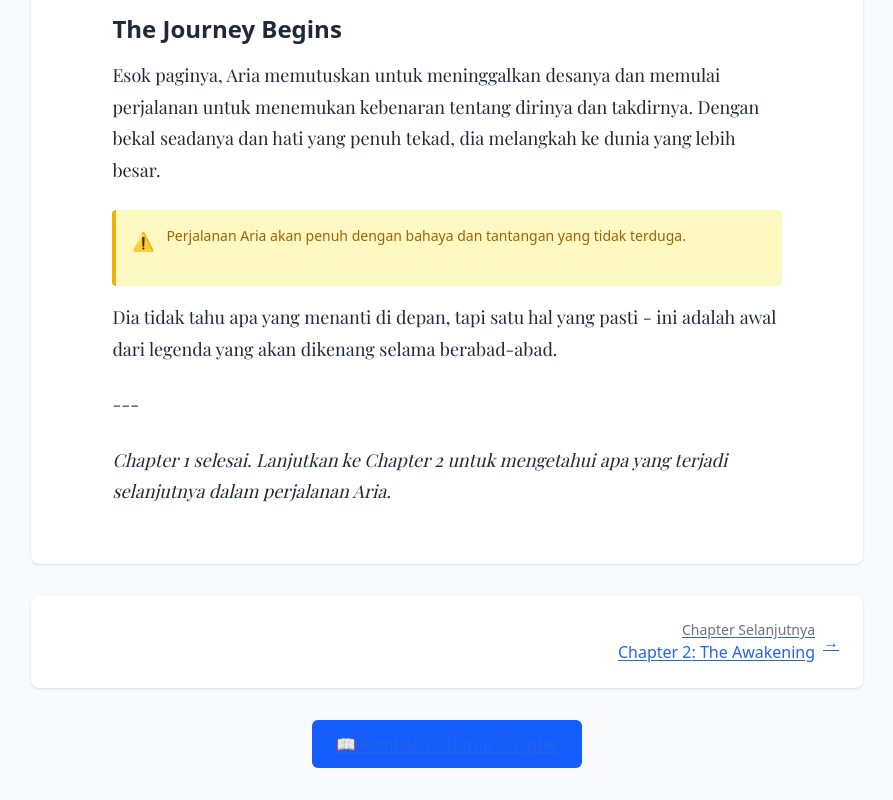
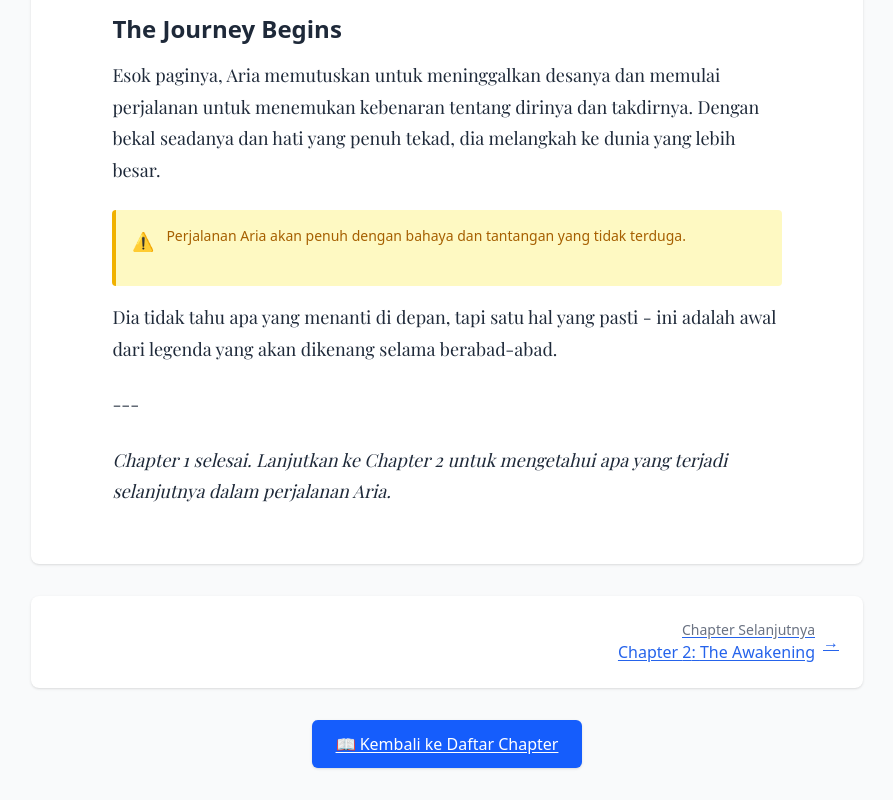
Before and after one commit to muhammad-zainal-muttaqin/novel-vercel, a Next.js app: page /novel/the-legend-of-aria/chapter-1 in a window 1280 px wide. Shown: the part 1893-2693 px from the top of the page, without its empty margins (193-1086 px from the left). Built offline with nearby package versions, Linux system fonts and the light colour scheme.

Commit message:
Fix button text visibility issues after font optimization

```diff
--- a/src/app/globals.css
+++ b/src/app/globals.css
@@ -62,6 +62,11 @@ body {
   margin: 0 auto;
 }
 
+/* Ensure buttons use sans-serif font */
+button, .btn, [class*="bg-blue-600"], [class*="bg-blue-700"] {
+  font-family: var(--font-sans) !important;
+}
+
 /* Headings */
 h1, h2, h3, h4, h5, h6 {
   font-family: var(--font-serif-primary);
@@ -84,3 +89,21 @@ a {
 a:hover {
   color: #1d4ed8;
 }
+
+/* Button Styles */
+.btn-primary {
+  @apply bg-blue-600 text-white font-medium px-4 py-2 rounded-md hover:bg-blue-700 transition-colors shadow-sm;
+  color: white !important;
+  font-weight: 500 !important;
+}
+
+.btn-primary:hover {
+  @apply bg-blue-700;
+  color: white !important;
+}
+
+/* Ensure button text is always visible */
+button, .btn, [class*="bg-blue-600"] {
+  color: white !important;
+  font-weight: 500 !important;
+}
--- a/src/app/novel/[slug]/[chapter]/page.tsx
+++ b/src/app/novel/[slug]/[chapter]/page.tsx
@@ -146,7 +146,7 @@ export default async function ChapterPage({ params }: PageProps) {
         <div className="text-center mt-8">
           <Link
             href={`/novel/${slug}`}
-            className="inline-flex items-center px-6 py-3 bg-blue-600 text-white rounded-md hover:bg-blue-700 transition-colors"
+            className="inline-flex items-center px-6 py-3 bg-blue-600 text-white font-medium rounded-md hover:bg-blue-700 transition-colors shadow-sm"
           >
             📖 Kembali ke Daftar Chapter
           </Link>
--- a/src/app/page.tsx
+++ b/src/app/page.tsx
@@ -83,7 +83,7 @@ export default function Home() {
                     </div>
                     <Link
                       href={`/novel/${novel.slug}`}
-                      className="block w-full text-center px-4 py-2 bg-blue-600 text-white rounded-md hover:bg-blue-700 transition-colors"
+                      className="block w-full text-center px-4 py-2 bg-blue-600 text-white font-medium rounded-md hover:bg-blue-700 transition-colors shadow-sm"
                     >
                       📖 Baca Novel
                     </Link>
```
